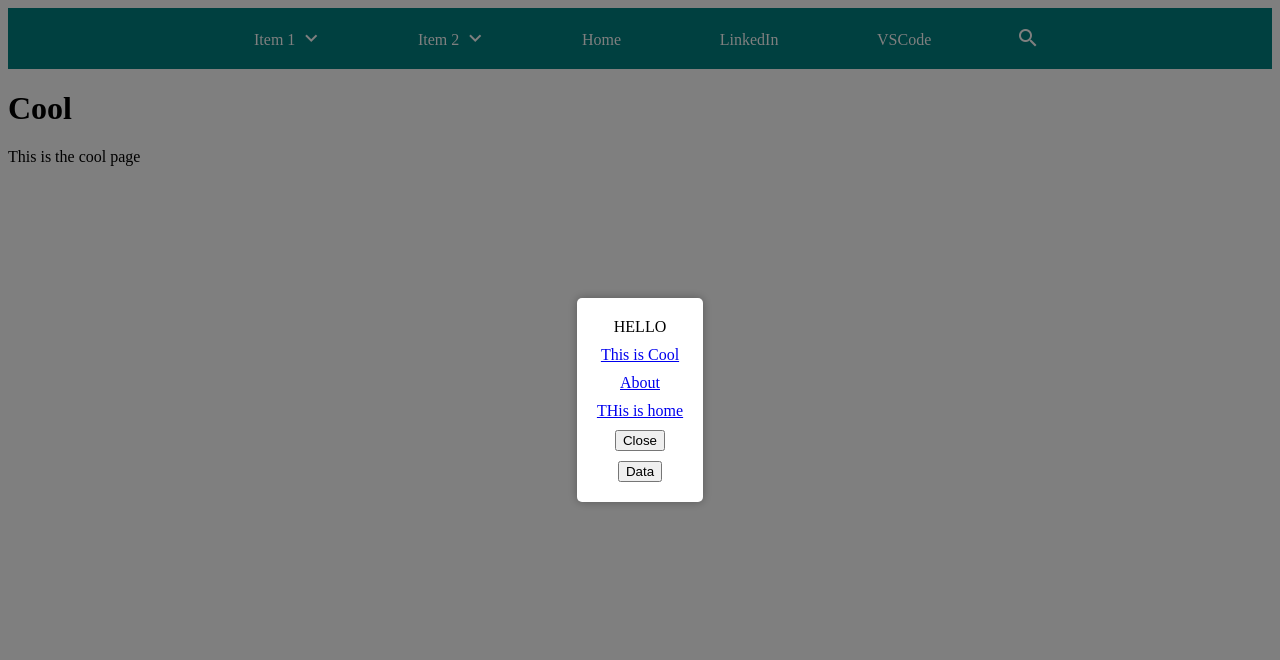
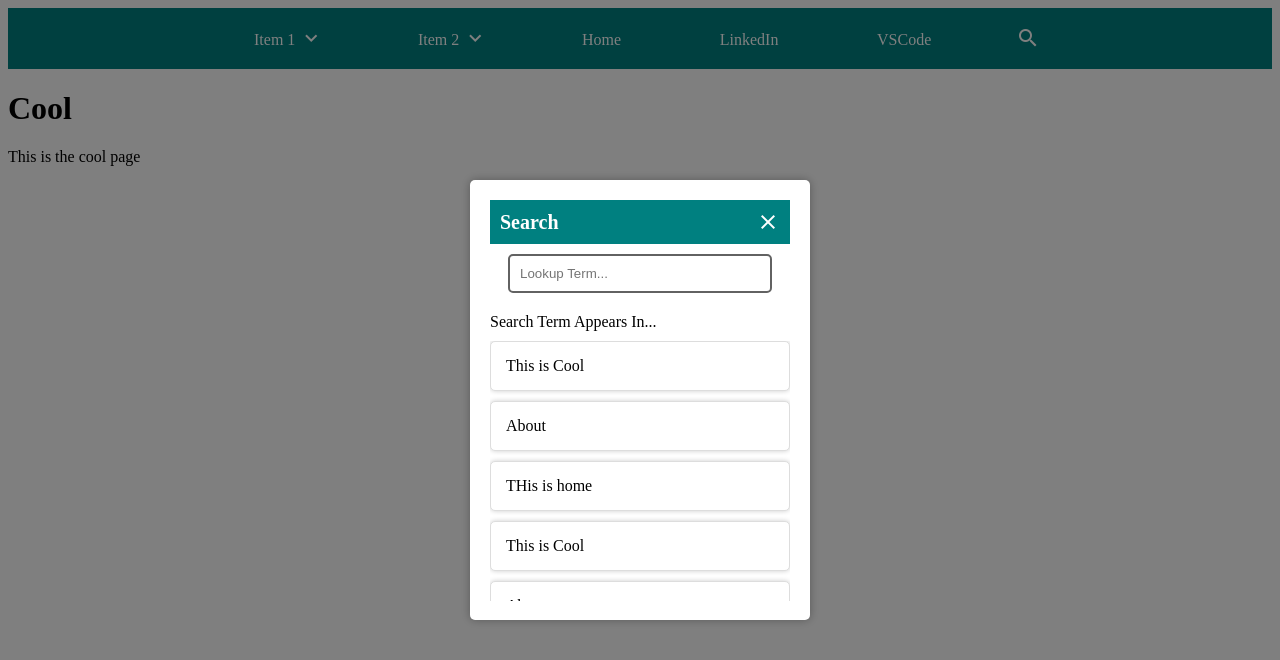
Before and after one commit to MichaelT-178/ForGuy, a Vue app: page /cool in a window 1280 px wide. Both pictures are taken after a click on the element "search". Shown: the top 660 px of the page. Built offline with nearby package versions, Linux system fonts and the light colour scheme.

Commit message:
Completed SearchBox

```diff
--- a/src/App.vue
+++ b/src/App.vue
@@ -11,4 +11,6 @@ import Menu from './components/Menu.vue';
 
 //activeSubMenuIndex === index && showMenu
 
+//https://fonts.google.com/icons
+
 </script>
--- a/src/components/Menu.vue
+++ b/src/components/Menu.vue
@@ -109,10 +109,6 @@ const handleMenuClick = (menuItem) => {
   }
 }
 
-const handleSearchClick = () => {
-  console.log("SEARCH CLICKED!");
-}
-
 </script>
 
 <style scoped>
--- a/src/components/SearchBox.vue
+++ b/src/components/SearchBox.vue
@@ -1,26 +1,31 @@
 <template>
   <div v-if="showBox" class="modal">
     <div class="modal-content">
+        <div class="modal-header">
+          <h2 class="search-title">Search</h2>
+          <span class="material-icons" @click="closeModal">close</span>
+        </div>
       <div class="content-container">
-          <slot>
-            <span style="color: black">HELLO</span>
-          </slot>
-          <router-link
-              v-for="item in searchMenu"
-              :key="item.title"
-              :to="item.link"
-              @click="closeModal">
+        <input type="text" v-model="searchString" placeholder="Lookup Term..." class="search-bar" />
+        <span class="search-label">Search Term Appears In...</span>
+        <div class="search-results">
+          <div
+            v-for="item in filteredSearchMenu"
+            :key="item.id"
+            class="search-item"
+          >
+            <router-link :to="item.link" @click="closeModal">
               {{ item.title }}
             </router-link>
-          <button @click="closeModal">Close</button>
-          <button @click="printJSON">Data</button>
+          </div>
+        </div>
       </div>
     </div>
   </div>
 </template>
 
 <script setup>
-import { ref, defineProps, defineEmits, watchEffect } from 'vue';
+import { ref, computed, defineProps, defineEmits, watchEffect } from 'vue';
 import SearchData from '../data/SearchData.json';
 
 const props = defineProps({
@@ -29,9 +34,11 @@ const props = defineProps({
 
 const emits = defineEmits(['update:isOpen']);
 const showBox = ref(props.isOpen);
+const searchString = ref('');
 
 const closeModal = () => {
   showBox.value = false;
+  searchString.value = "";
   emits('update:isOpen', false);
 };
 
@@ -42,10 +49,13 @@ watchEffect(() => {
 const jsonData = ref(SearchData);
 const searchMenu = jsonData.value;
 
-const printJSON = () => {
-  console.log(JSON.parse(JSON.stringify(searchMenu)))
-}
+const filteredSearchMenu = computed(() => {
+  return searchMenu.filter(item => item.allText.toLowerCase().includes(searchString.value.toLowerCase().trim()));
+});
 
+// const printJSON = () => {
+//   console.log(JSON.parse(JSON.stringify(searchMenu)))
+// }
 </script>
 
 <style scoped>
@@ -62,11 +72,33 @@ const printJSON = () => {
   z-index: 2;
 }
 
+.modal-header {
+  background-color: teal;
+  display: flex;
+  justify-content: space-between;
+  align-items: center;
+  padding: 10px;
+}
+
+.search-title {
+  color: white;
+  margin: 0;
+  font-size: 20px;
+}
+
+.close-icon {
+  color: white;
+  cursor: pointer;
+  font-size: 24px;
+}
+
 .modal-content {
   background-color: #fff;
   padding: 20px;
   border-radius: 5px;
   box-shadow: 0 0 10px rgba(0, 0, 0, 0.3);
+  width: 300px;
+  height: 400px;
 }
 
 .content-container {
@@ -75,4 +107,57 @@ const printJSON = () => {
   align-items: center;
   gap: 10px;
 }
+
+.search-bar {
+  padding: 10px;
+  margin-bottom: 10px;
+  margin-top: 10px;
+  width: 80%;
+  border: 2px solid #626262;
+  border-radius: 5px;
+}
+
+.search-label {
+  color: black;
+  align-self: flex-start;
+}
+
+.search-results {
+  overflow-y: auto;
+  max-height: 260px;
+  width: 100%;
+  scrollbar-width: thin;
+  scrollbar-color: hsl(0, 0%, 0%) transparent;
+}
+
+.search-results::-webkit-scrollbar {
+  width: 8px;
+}
+
+.search-results::-webkit-scrollbar-thumb {
+  background-color: #5B5B5B;
+  border-radius: 4px;
+}
+
+.search-item {
+  background-color: #fff;
+  padding: 15px;
+  border: 1px solid #ddd;
+  border-radius: 5px;
+  box-shadow: 0 0 5px rgba(0, 0, 0, 0.2);
+  margin-bottom: 10px;
+  text-align: left;
+  cursor: pointer;
+}
+
+.search-item:hover {
+  background-color: #EEEEEE;
+  border-color: #ccc;
+}
+
+.search-item a {
+  color: black;
+  text-decoration: none;
+  display: block;
+}
 </style>
--- a/src/data/SearchData.json
+++ b/src/data/SearchData.json
@@ -1,17 +1,56 @@
 [
     {
+        "id": 1,
         "title": "This is Cool",
-        "allText": "",
+        "allText": "Banana cool",
         "link": "/cool"
     },
     {
+        "id": 2,
         "title": "About",
-        "allText": "",
+        "allText": "Nice Friendly",
         "link": "/about"
     },
     {
+        "id": 3,
         "title": "THis is home",
-        "allText": "",
+        "allText": "Real divine",
+        "link": "/"
+    },
+    {
+        "id": 4,
+        "title": "This is Cool",
+        "allText": "Banana cool",
+        "link": "/cool"
+    },
+    {
+        "id": 5,
+        "title": "About",
+        "allText": "Nice Friendly",
+        "link": "/about"
+    },
+    {
+        "id": 6,
+        "title": "THis is home",
+        "allText": "Real divine",
+        "link": "/"
+    },
+    {
+        "id": 7,
+        "title": "This is Cool",
+        "allText": "Banana cool",
+        "link": "/cool"
+    },
+    {
+        "id": 8,
+        "title": "About",
+        "allText": "Nice Friendly",
+        "link": "/about"
+    },
+    {
+        "id": 9,
+        "title": "THis is home",
+        "allText": "Real divine",
         "link": "/"
     }
 ]
```
Lines whose indentation alone changed are shown as unchanged.
